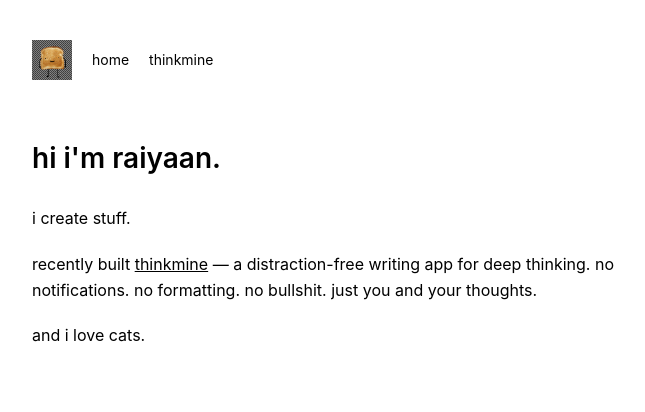
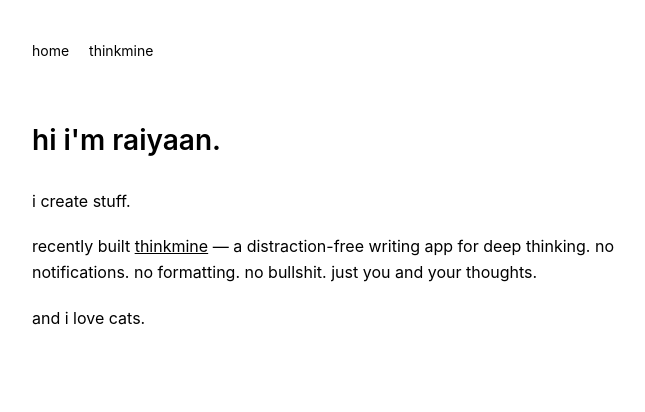
Before and after one commit to raiyaancreates/raiyaancreates.github.io, a plain HTML site: page index.html in a window 1280 px wide. Shown: the whole page, without its empty margins (303-948 px from the left). Drawn offline with Linux system fonts and the light colour scheme.

Commit message:
Revert "Add toast logo to website"
This reverts commit e2f2b504a51b6cdab6e0cee7c5443fd453ffff17.

```diff
--- a/index.html
+++ b/index.html
@@ -20,7 +20,6 @@
 
 <body>
     <nav>
-        <a href="/" class="logo-link"><img src="logo.png" alt="raiyaan logo" class="logo"></a>
         <a href="/">home</a>
         <a href="/thinkmine">thinkmine</a>
     </nav>
--- a/style.css
+++ b/style.css
@@ -18,23 +18,6 @@ nav {
     margin-bottom: 60px;
     display: flex;
     gap: 20px;
-    align-items: center;
-}
-
-.logo-link {
-    text-decoration: none !important;
-    display: flex;
-    align-items: center;
-}
-
-.logo {
-    height: 40px;
-    width: auto;
-    transition: transform 0.2s ease;
-}
-
-.logo-link:hover .logo {
-    transform: scale(1.1);
 }
 
 nav a {
```
Also changed, not shown: logo.png (deleted).
